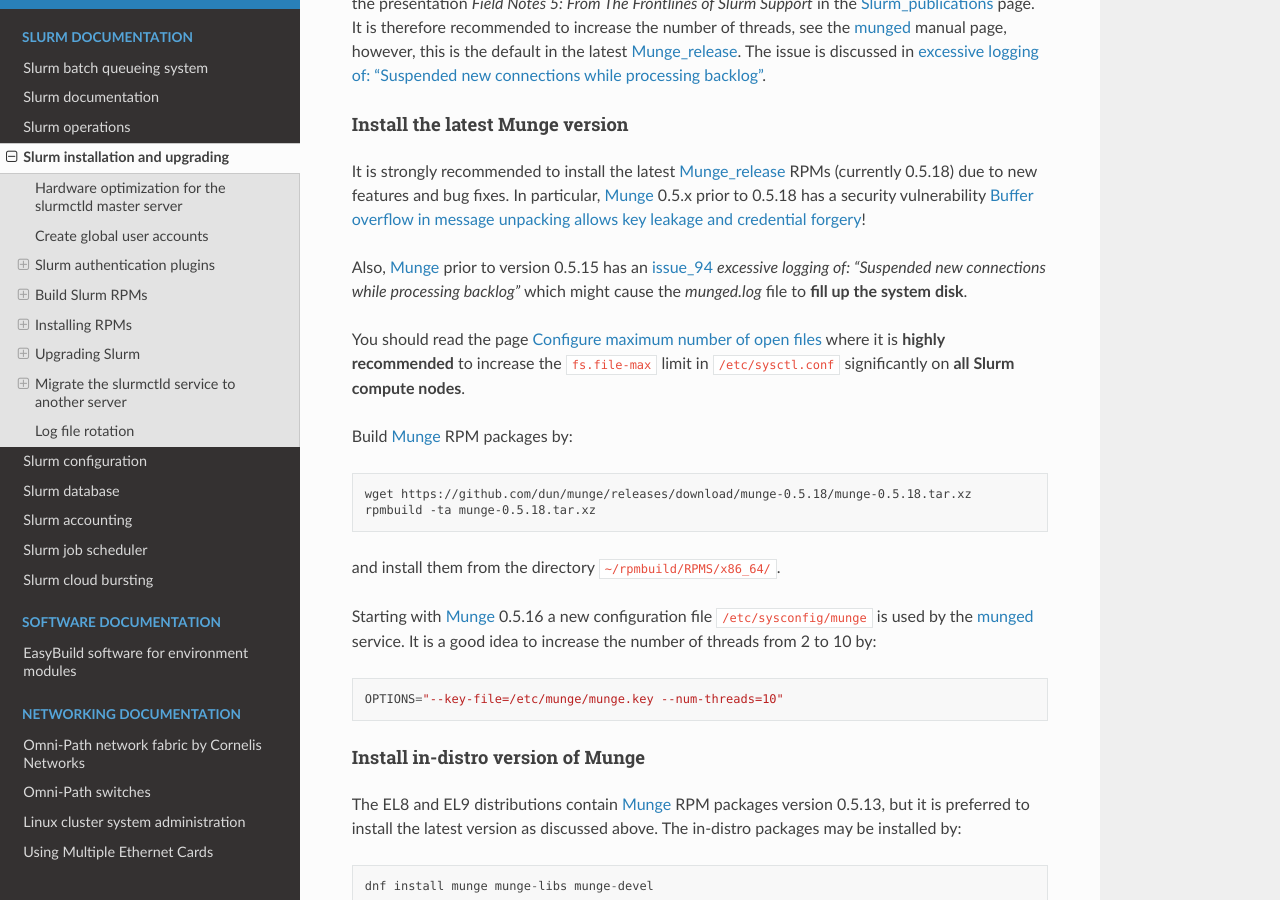
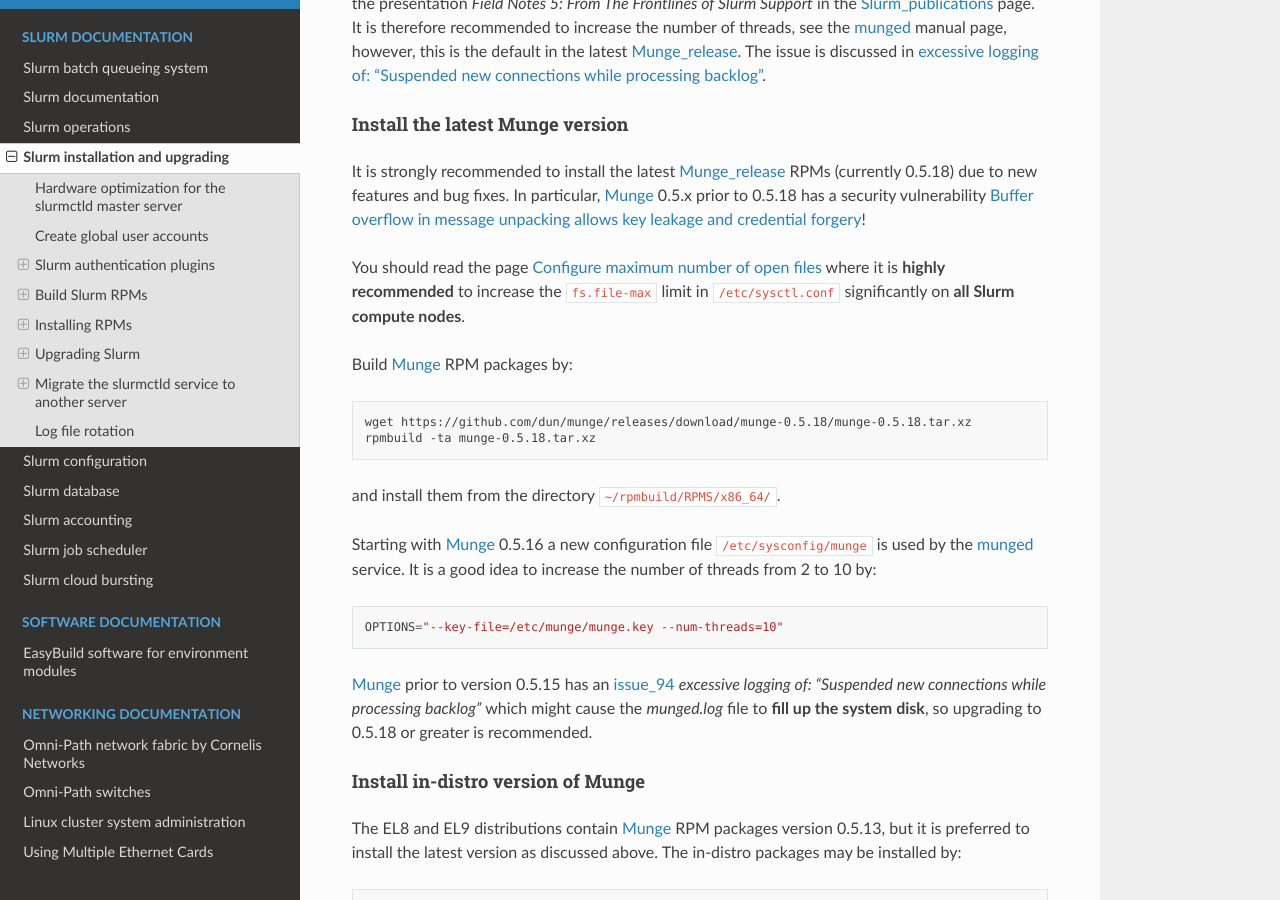
Before and after one commit to OleHolmNielsen/Niflheim_system, a Sphinx documentation site: the page built from docs/Slurm_installation.rst, in a window 1280 px wide and 900 px high, scrolled down 2741 px. Built offline with Sphinx 7.4.7 and the Read the Docs theme 3.1.0, drawn with Linux system fonts in a browser that asks for light colours; some of the changed lines change nothing that is shown.

Commit message:
Munge info

```diff
--- a/docs/Slurm_installation.rst
+++ b/docs/Slurm_installation.rst
@@ -130,10 +130,6 @@
 In particular, Munge_ 0.5.x prior to 0.5.18 has a security vulnerability
 `Buffer overflow in message unpacking allows key leakage and credential forgery <https://github.com/dun/munge/security/advisories/GHSA-r9cr-jf4v-75gh>`_!
 
-
-Also, Munge_ prior to version 0.5.15 has an issue_94_ *excessive logging of: "Suspended new connections while processing backlog"*
-which might cause the `munged.log` file to **fill up the system disk**.
-
 You should read the page :ref:`configure_maximum_number_of_open_files`
 where it is **highly recommended** to increase the ``fs.file-max``
 limit in ``/etc/sysctl.conf`` significantly on **all Slurm compute nodes**.
@@ -151,6 +147,10 @@
 It is a good idea to increase the number of threads from 2 to 10 by::
 
   OPTIONS="--key-file=/etc/munge/munge.key --num-threads=10"
+
+Munge_ prior to version 0.5.15 has an issue_94_ *excessive logging of: "Suspended new connections while processing backlog"*
+which might cause the `munged.log` file to **fill up the system disk**,
+so upgrading to 0.5.18 or greater is recommended.
 
 .. _Munge_release: https://github.com/dun/munge/releases
 .. _issue_94: https://github.com/dun/munge/issues/94
```
